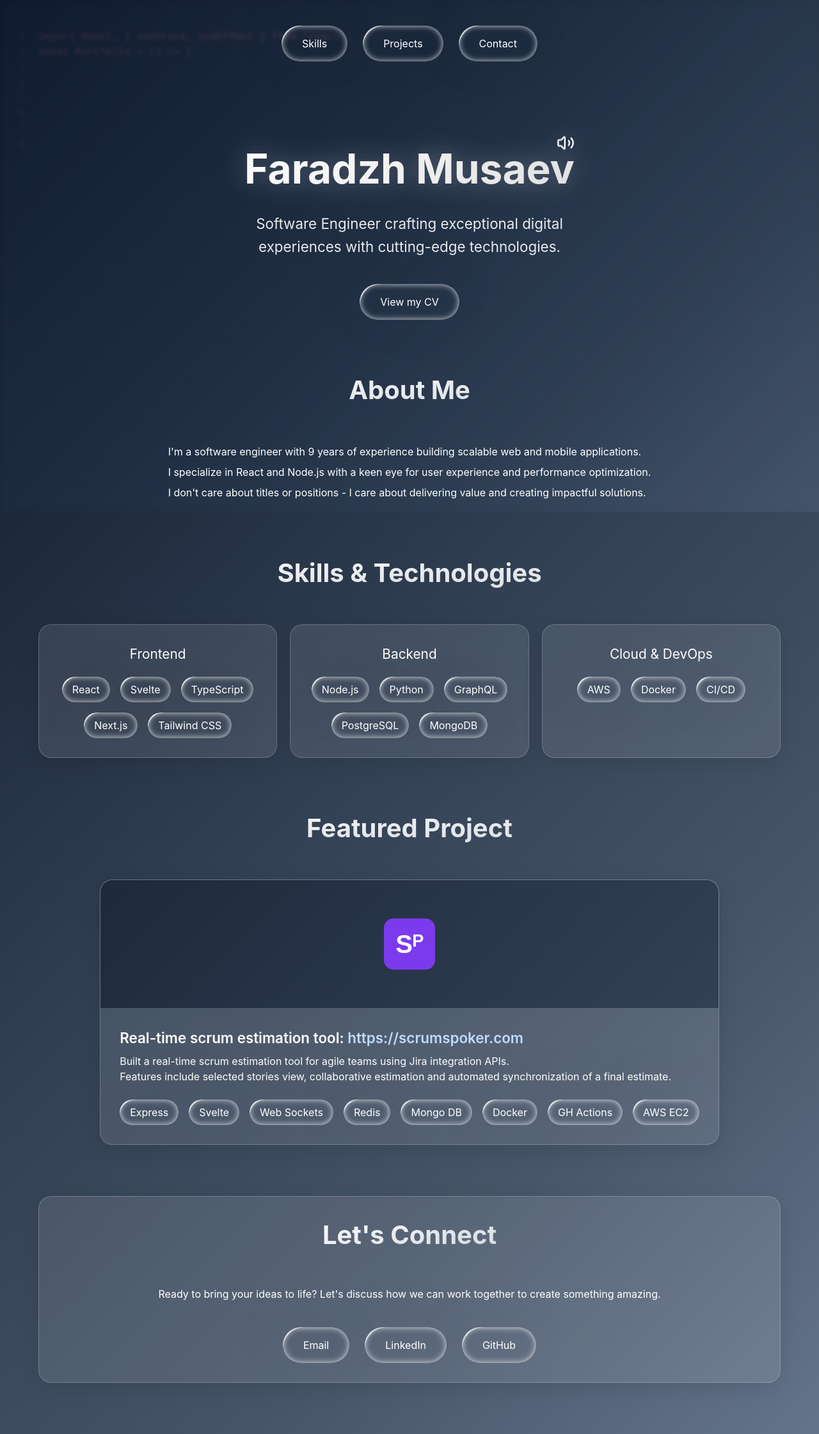
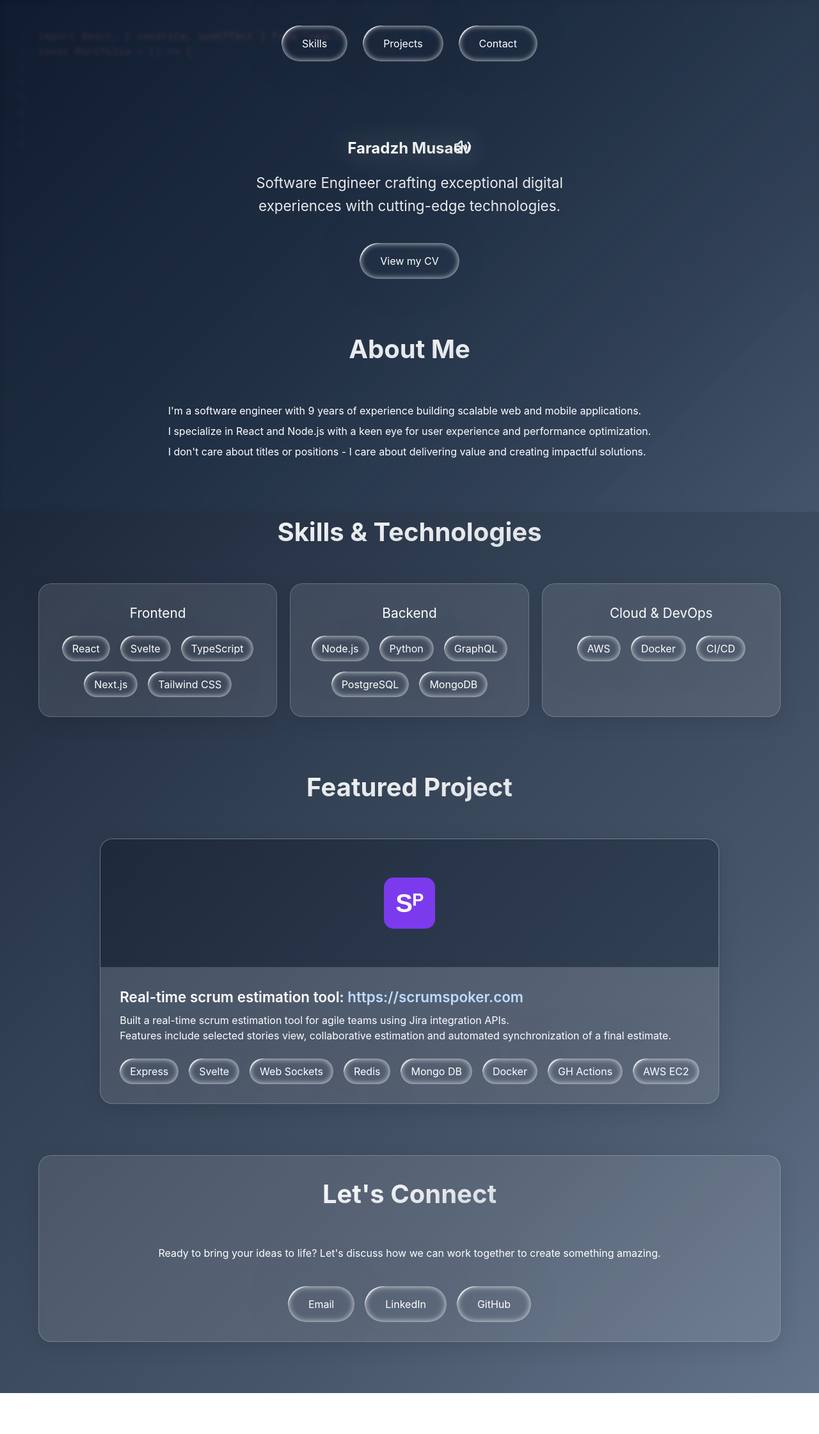
Before and after one commit to faradzh/portfolio, a Next.js app: page / in a window 1280 px wide. Shown: the whole page at 64% size. After the commit the page ends 2178 px from the top, so only its background shows below. Built offline with nearby package versions, Linux system fonts and the light colour scheme.

Commit message:
chore: improve performance

```diff
--- a/app/globals.css
+++ b/app/globals.css
@@ -139,7 +139,6 @@ header {
 }
 
 .hero h1 {
-  font-size: 4rem;
   font-weight: 700;
   margin-bottom: 20px;
   background: linear-gradient(135deg, #fff, #e0e0e0);
--- a/components/Contact.tsx
+++ b/components/Contact.tsx
@@ -11,7 +11,7 @@ export default function Contact() {
           Ready to bring your ideas to life? Let&#39;s discuss how we can work
           together to create something amazing.
         </p>
-        <div className="flex justify-center gap-6 mt-10 flex-nowrap">
+        <div className="flex flex-wrap justify-center gap-4 mt-10">
           <Card>
             <a
               href="mailto:faradj.musaev@gmail.com"
--- a/components/Hero.tsx
+++ b/components/Hero.tsx
@@ -3,9 +3,9 @@ import Speaker from "./Speaker";
 
 export default function Hero() {
   return (
-    <section className="hero fade-in">
+    <section className="hero">
       <div className="flex justify-center">
-        <h1>
+        <h1 className="text-2xl">
           Faradzh Musaev
           <Speaker />
         </h1>
--- a/components/Skills.tsx
+++ b/components/Skills.tsx
@@ -24,7 +24,7 @@ export default function Skills() {
       <div className="skills-container">
         {skillCategories.map((category) => (
           <div key={category.title} className="glass p-[30px] text-center">
-            <h4 className="text-[1.3rem] mb-[20px]">{category.title}</h4>
+            <h3 className="text-[1.3rem] mb-[20px]">{category.title}</h3>
             <div className="flex flex-wrap gap-4 justify-center">
               {category.skills.map((skill) => (
                 <Card key={skill}>
--- a/components/Speaker.tsx
+++ b/components/Speaker.tsx
@@ -11,13 +11,14 @@ export default function Speaker() {
       audioRef.current.play();
     }
   }
+
   return (
     <span
       onClick={handleClick}
-      className="absolute top-[-1rem] sm:top-0 right-0 hover:scale-110 transition-transform duration-300 z-10 cursor-pointer animate-bounce"
+      className="absolute top-[-1rem] sm:top-0 right-0 hover:scale-110 transition-transform duration-300 z-10 cursor-pointer animate-pulse will-change-transform h-7 w-7"
     >
       <Volume2 className="h-7 w-7" />
-      <audio src="/intro.m4a" ref={audioRef} />
+      <audio preload="none" src="/intro.m4a" ref={audioRef} />
     </span>
   );
 }
```
Also changed, not shown: app/page.tsx (+0 -24 lines).
